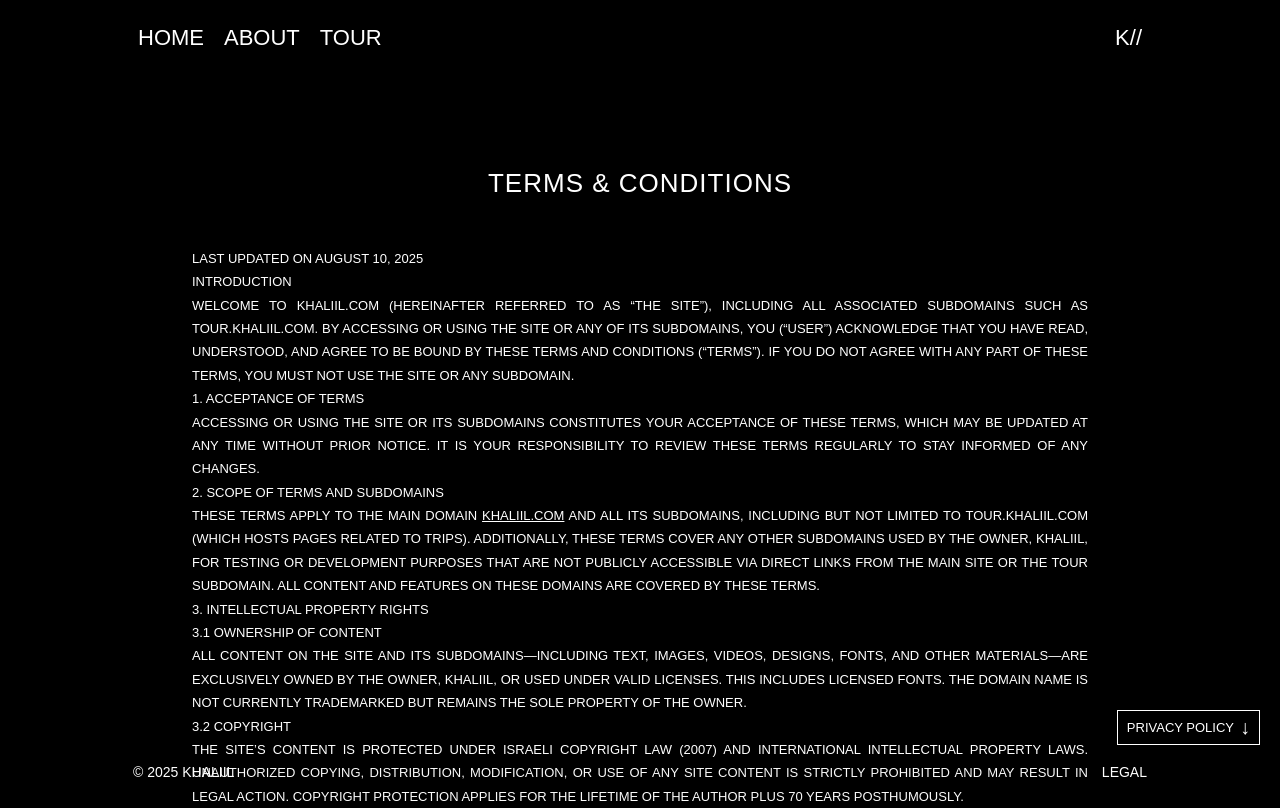
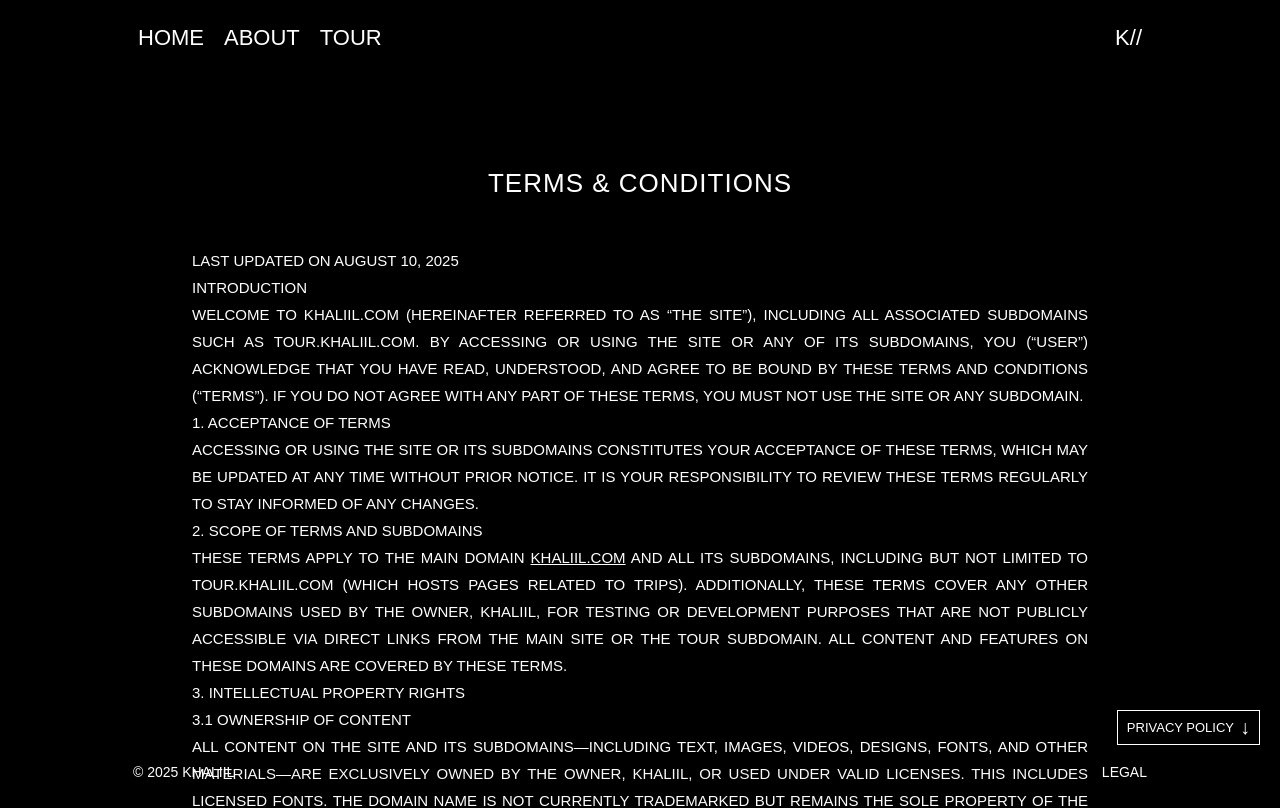
Before and after one commit to Khalil2000web/Home, a Next.js app: page /legal in a window 1280 px wide. Shown: the top 808 px of the page. Built offline with nearby package versions, Linux system fonts and the light colour scheme; a web font is replaced by a local one.

Commit message:
Update globals.css

```diff
--- a/styles/globals.css
+++ b/styles/globals.css
@@ -3,7 +3,18 @@
 @font-face {font-family: 'BB Manual Mono SemiBold';src: url('/fonts/BBManualMonoProTX-SemiBold.otf');}
 
 
-* {padding:0;margin:0;box-sizing: border-box;font-family:var(--font-main);}html,body {-webkit-text-size-adjust: 100%; -moz-text-size-adjust: 100%; -ms-text-size-adjust: 100%; text-size-adjust: 100%;background-color:var(--background-color);color: var(--text-color);font-family: var(--font-main);text-transform:uppercase;}
+* {padding:0;margin:0;box-sizing: border-box;font-family:var(--font-main);}
+
+html, body {
+  -webkit-text-size-adjust: none;
+  -moz-text-size-adjust: none;
+  -ms-text-size-adjust: none;
+  text-size-adjust: none;
+  background-color: var(--background-color);
+  color: var(--text-color);
+  font-family: var(--font-main);
+  text-transform: uppercase;
+}
 
 .navbar, .footer {
   position: fixed;
@@ -129,7 +140,7 @@ text-align: center;
 .about-content p {text-align: left;line-height: 1.8;padding-bottom: 20px;font-size: 15px;}.about-content > * {word-break: break-word;}@media screen and (min-width:46em) {.about-content {max-width: 60%;}}
 
 
-.content {width:100%;max-width:93%;padding:0;margin:0 auto;padding-top:120px;padding-bottom: 150px;line-height: 1.8;}.content h2 {font-weight: 100;font-size:26px;padding-bottom:40px;padding-top:40px;text-align: center;color:var(--text-color);letter-spacing: 1px;text-transform: uppercase;}.content p {font-size:15px;padding:0;margin:0;text-align: left;-webkit-text-stroke:0px var(--text-color);color:var(--text-color);line-height:1.8;}.content ul {list-style-type: disc;margin-left: 50px;}.content li {color:var(--text-color);-webkit-text-stroke:0px;color:var(--text-color);display: list-item;font-size:15px;text-align:left;line-height: 1.8;}.content a {color: var(--text-color);overflow-wrap: break-word;}.content strong {font-weight:300;text-align:center;text-align:left;font-family:var(--font-main);}@media screen and (min-width:45em) {.content{max-width:70%;}.content p,.content li,.content strong {text-align: justify;font-size:13px;}}
+.content {width:100%;max-width:93%;padding:0;margin:0 auto;padding-top:120px;padding-bottom: 150px;line-height: 1.8;}.content h2 {font-weight: 100;font-size:26px;padding-bottom:40px;padding-top:40px;text-align: center;color:var(--text-color);letter-spacing: 1px;text-transform: uppercase;}.content p {font-size:15px;padding:0;margin:0;text-align: left;-webkit-text-stroke:0px var(--text-color);color:var(--text-color);line-height:1.8;}.content ul {list-style-type: disc;margin-left: 50px;}.content li {color:var(--text-color);-webkit-text-stroke:0px;color:var(--text-color);display: list-item;font-size:15px;text-align:left;line-height: 1.8;}.content a {color: var(--text-color);overflow-wrap: break-word;}.content strong {font-weight:300;text-align:center;text-align:left;font-family:var(--font-main);}@media screen and (min-width:45em) {.content{max-width:70%;}.content p,.content li,.content strong {text-align: justify;}}
 #privacy-policy, #terms-conditions {
   scroll-margin-top: 110px;
 }
```
